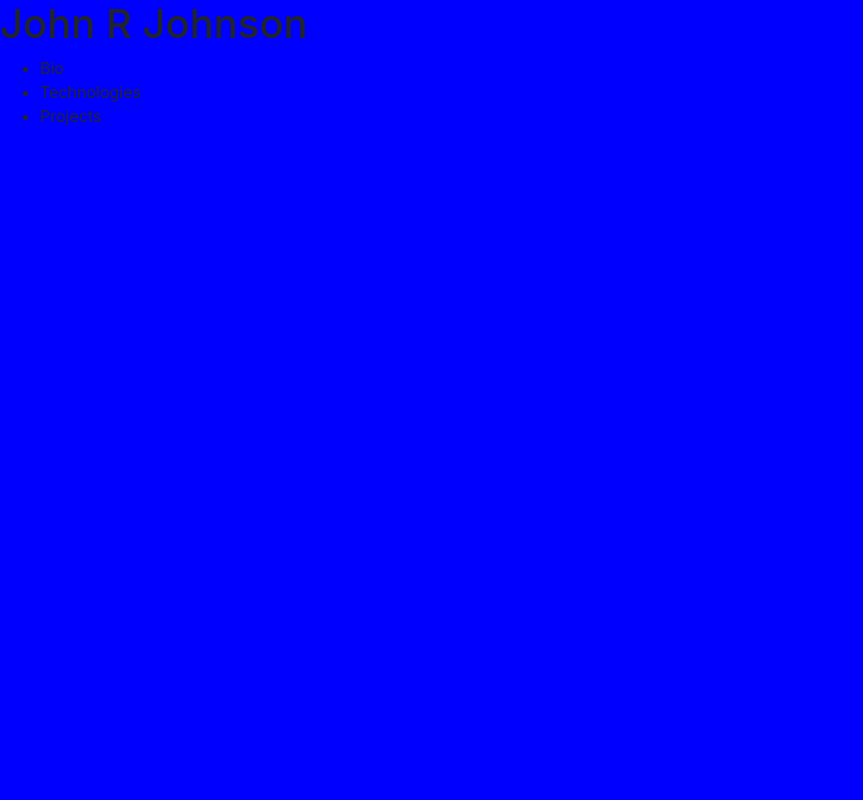
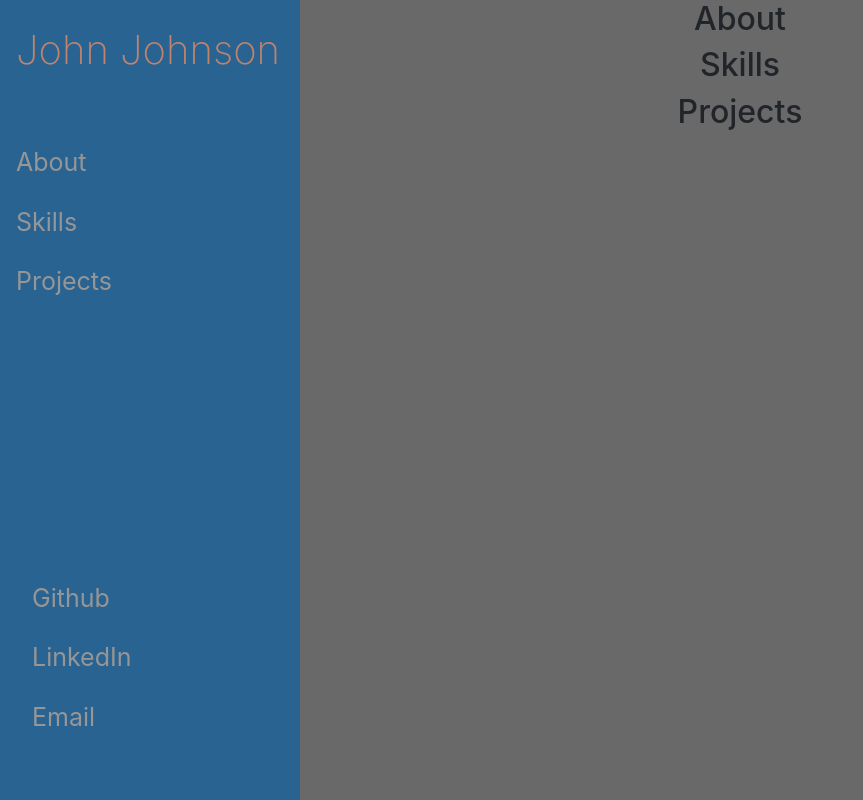
Before and after one commit to John-Ryan-Johnson/Portfolio-Site, a website built with webpack: page src/index.html in a window 1280 px wide. Shown: the whole page, without its empty margins (0-863 px from the left). Built offline with nearby package versions, Linux system fonts and the light colour scheme.

Commit message:
added some styling

```diff
--- /dev/null
+++ b/db/base.json
@@ -0,0 +1,3 @@
+{
+  "projects": "projects"
+}
--- a/src/index.html
+++ b/src/index.html
@@ -7,30 +7,36 @@
 </head>
 <body>
    <!-- Navigation -->
-   <nav>
-    <h1 class="authorName">John R Johnson</h1>
-    <ul id="navLinks">
-      <li><a id="navToBio">Bio</a></li>
-      <li><a id="navToTechnologies">Technologies</a></li>
-      <li><a id="navToProjects">Projects</a></li>
-    </ul>
-  </nav>
-  <!-- End Navigation -->
-
-  <!-- Primary View -->
+  <div class="sidenav">
+    <div class="linkHeader">
+      <h1 class="name mb-5"><a href="#">John Johnson</a></h1>
+      <a href="#bioPage">About</a>
+      <a href="#technologiesPage">Skills</a>
+      <a href="#projectsPage">Projects</a>
+    </div>
+    <div class="linkFooter mb-5 ml-3">
+      <a href="https://github.com/John-Ryan-Johnson">Github</a>
+      <a href="https://www.linkedin.com/in/johnryanjohnson/">LinkedIn</a>
+      <a href="mailto:john.r.johnsondev@gmail.com">Email</a>
+    </div>
+  </div>
+  <div class="main">
     <div class="fullPage" id="bioPage">
+      <h2 class="text-center">About</h2>
     <!-- TODO: Fill in bio info here: What is your background? Why do you want to go into development? What do you love about development? -->
     </div>
     <div class="fullPage" id="technologiesPage">
+      <h2 class="text-center">Skills</h2>
     <!-- TODO: Start an UL of all of the tools and technologies you've started learning so far. (You'll beef this page up later). -->
     </div>
     <div class="fullPage" id="projectsPage"></div>
+    <h2 class="text-center">Projects</h2>
   <!-- End Primary View -->
 
   <!-- Footer -->
     <footer class="page-footer">
     <!-- TODO: Fill in contact info here: Include things like email, LinkedIn, Twitter and GitHub links. -->
     </footer>
-  <!-- End Footer -->
+  </div>
 </body>
 </html>
--- a/src/javascripts/main.js
+++ b/src/javascripts/main.js
@@ -1,3 +1,8 @@
+import 'bootstrap';
 import '../styles/main.scss';
 
-console.error('hi');
+const init = () => {
+
+};
+
+init();
--- a/src/styles/main.scss
+++ b/src/styles/main.scss
@@ -1,6 +1,43 @@
 @import "~bootstrap/scss/bootstrap";
 @import "~@fortawesome/fontawesome-free/css/all.min.css";
 
-body {
-  background-color: blue;
+.sidenav {
+  display: flex;
+  flex-direction: column;
+  justify-content: space-between;
+  height: 100%;
+  width: 300px;
+  position: fixed;
+  z-index: 1;
+  top: 0;
+  left: 0;
+  background-color: rgb(41, 99, 146);
+  overflow-x: hidden;
+  padding-top: 20px;
 }
+
+.sidenav a {
+  padding: 6px 8px 16px 16px;
+  text-decoration: none;
+  font-size: 25px;
+  color: #979696;
+  display: block;
+}
+
+.sidenav a:hover {
+  color: rgb(192, 131, 108);
+}
+
+.sidenav h1 a {
+  font-size: 40px;
+  font-weight: 200;
+  color: rgb(192, 131, 108);
+}
+
+.main {
+  background-color: rgb(105, 105, 105);
+  height: 100vh;
+  margin-left: 200px;
+  font-size: 28px;
+  padding: 0px 10px;
+}
```
Also changed, not shown: db/projects.json (added, +42 -0 lines), src/javascripts/helpers/data/projectsData.js (added, +21 -0 lines), src/images/team.png.jpg (added), src/javascripts/components/Navbar/navbar.js (added), src/javascripts/components/Projects/projects.js (added), src/javascripts/components/Projects/projects.scss (added). Lines whose indentation alone changed are shown as unchanged.
